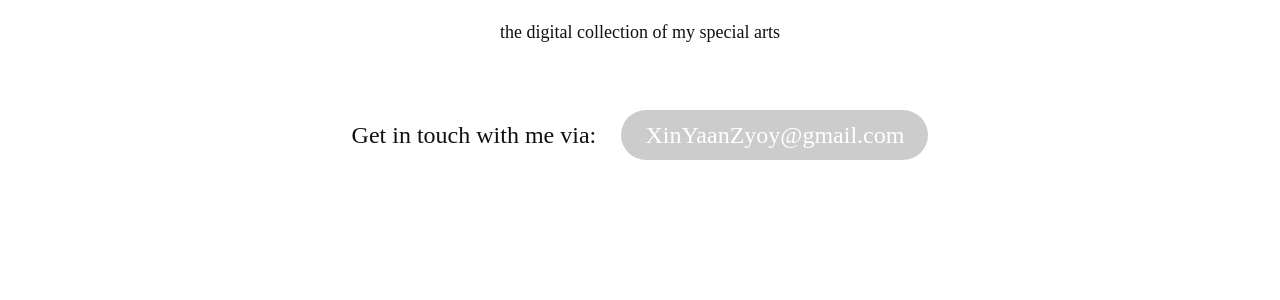
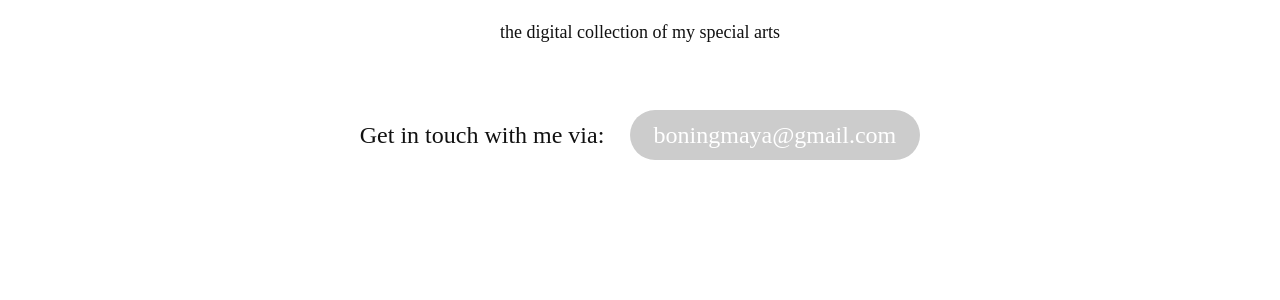
Before and after one commit to boningdigitalart/boningdigitalart.github.io, a Jekyll site: the page built from about.html, in a window 1280 px wide. Shown: the part 1070-1370 px from the top of the page. Built offline with Jekyll 4.4.1, drawn with Linux system fonts in a browser that asks for light colours; some web fonts are replaced.

Commit message:
Update _config.yml

```diff
--- a/_config.yml
+++ b/_config.yml
@@ -48,13 +48,13 @@ pic: "assets/img/me.jpg"
 # Author's details
 # ________________________________________________
 # author's email
-email: "XinYaanZyoy@gmail.com"
+email: "boningmaya@gmail.com"
 # author's socials
 twitter: https://twitter.com/XinYaanZyoy
-facebook: https://www.facebook.com/49yatriyaan.love
+facebook: http:https://www.facebook.com/lovebank.sonamnkelzang
 instagram: https://www.instagram.com/49yatriyaan.love/
 youtube:
-whatsapp: +918155903610
+whatsapp: +97517791401
 google-plus:
 linkedin: https://www.linkedin.com/in/xin-yaan-zyoy-1563b6154/
 spotify: https://xinyaanzyoy.github.io/podcast/
```
